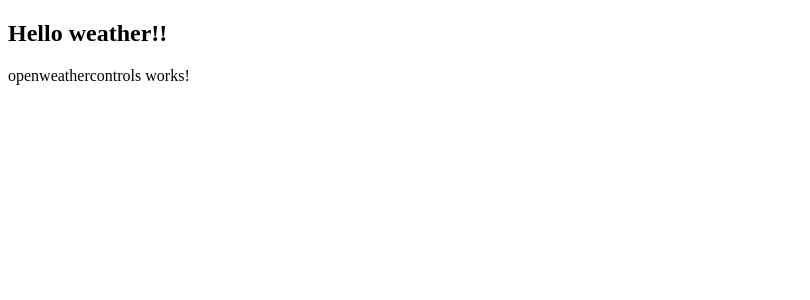
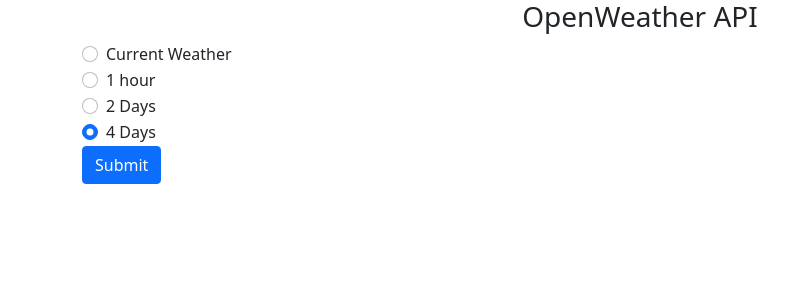
Before and after one commit to chardalas/WeatherForecastWebAPI, an Angular app in the folder ui/openweatherui/: page /weather in a window 1280 px wide. Shown: the top 300 px of the page, without its empty margins (0-810 px from the left). Built offline with nearby package versions, Linux system fonts and the light colour scheme.

Commit message:
Initial content for the openweathercomponent

```diff
--- a/ui/openweatherui/src/app/app.component.html
+++ b/ui/openweatherui/src/app/app.component.html
@@ -1,2 +1,3 @@
-<h2>Hello weather!!</h2>
-<router-outlet></router-outlet>
+<div class="container" >
+    <router-outlet></router-outlet>
+</div>
--- a/ui/openweatherui/src/app/openweathercontrols/openweathercontrols.component.html
+++ b/ui/openweatherui/src/app/openweathercontrols/openweathercontrols.component.html
@@ -1 +1,32 @@
-<p>openweathercontrols works!</p>
+<h3 class="d-flex justify-content-center">OpenWeather API</h3>
+<div class="row">
+    <div class="col">
+        <form>
+            <div class="form-check">
+                <input class="form-check-input" type="radio" name="flexRadioDefault" id="flexRadioDefault1">
+                <label class="form-check-label" for="flexRadioDefault1">
+                  Current Weather
+                </label>
+              </div>
+              <div class="form-check">
+                <input class="form-check-input" type="radio" name="flexRadioDefault" id="flexRadioDefault2" checked>
+                <label class="form-check-label" for="flexRadioDefault2">
+                    1 hour
+                </label>
+              </div>
+              <div class="form-check">
+                <input class="form-check-input" type="radio" name="flexRadioDefault" id="flexRadioDefault2" checked>
+                <label class="form-check-label" for="flexRadioDefault2">
+                    2 Days
+                </label>
+              </div>
+              <div class="form-check">
+                <input class="form-check-input" type="radio" name="flexRadioDefault" id="flexRadioDefault2" checked>
+                <label class="form-check-label" for="flexRadioDefault2">
+                    4 Days
+                </label>
+              </div>
+        <button type="submit" class="btn btn-primary">Submit</button>
+    </form>
+  </div>
+</div>
--- a/ui/openweatherui/src/index.html
+++ b/ui/openweatherui/src/index.html
@@ -6,8 +6,10 @@
   <base href="/">
   <meta name="viewport" content="width=device-width, initial-scale=1">
   <link rel="icon" type="image/x-icon" href="favicon.ico">
+  <link href="https://cdn.jsdelivr.net/npm/bootstrap@5.0.2/dist/css/bootstrap.min.css" rel="stylesheet" integrity="sha384-EVSTQN3/azprG1Anm3QDgpJLIm9Nao0Yz1ztcQTwFspd3yD65VohhpuuCOmLASjC" crossorigin="anonymous">
 </head>
 <body>
   <app-root></app-root>
+  <script src="https://cdn.jsdelivr.net/npm/bootstrap@5.0.2/dist/js/bootstrap.bundle.min.js" integrity="sha384-MrcW6ZMFYlzcLA8Nl+NtUVF0sA7MsXsP1UyJoMp4YLEuNSfAP+JcXn/tWtIaxVXM" crossorigin="anonymous"></script>
 </body>
 </html>
```
